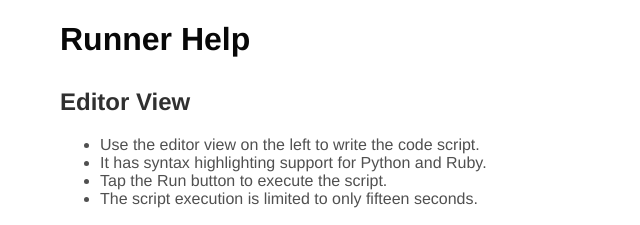
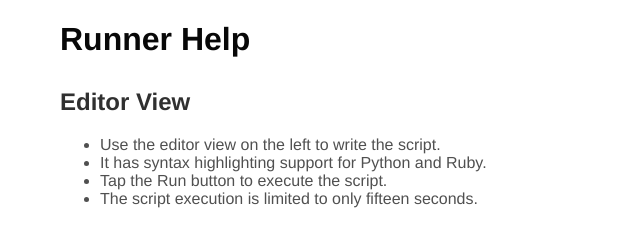
Before and after one commit to worqshop/help, a plain HTML site: page runner/index.html in a window 1280 px wide. Shown: the top 225 px of the page, 315-955 px from the left. Drawn offline with Linux system fonts and the light colour scheme.

Commit message:
Fix a typo

```diff
--- a/runner/index.html
+++ b/runner/index.html
@@ -19,7 +19,7 @@
 
     <h2>Editor View</h2>
     <ul>
-		<li>Use the editor view on the left to write the code script.</li>
+		<li>Use the editor view on the left to write the script.</li>
 		<li>It has syntax highlighting support for Python and Ruby.</li>
 		<li>Tap the Run button to execute the script.</li>
 		<li>The script execution is limited to only fifteen seconds.</li>
```
